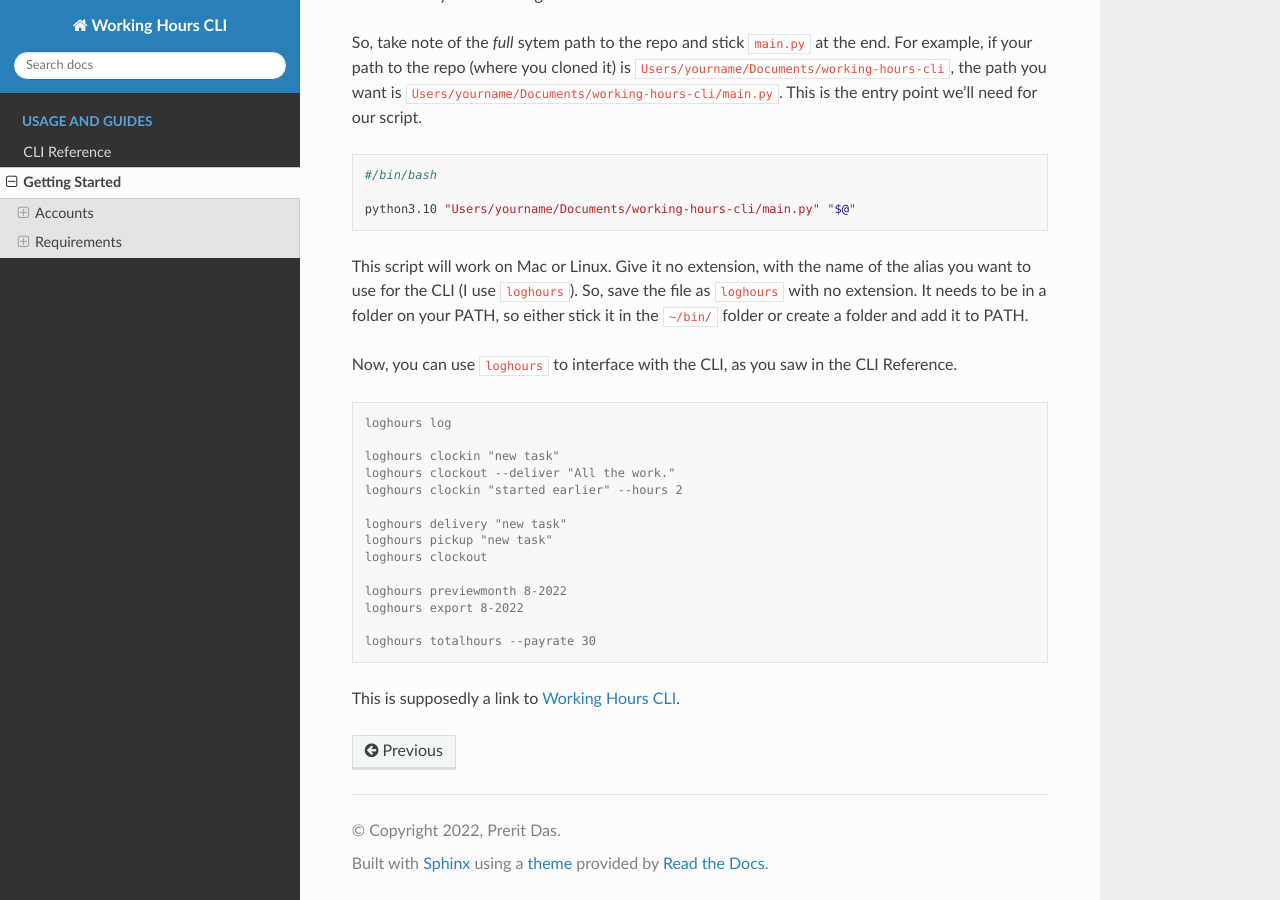
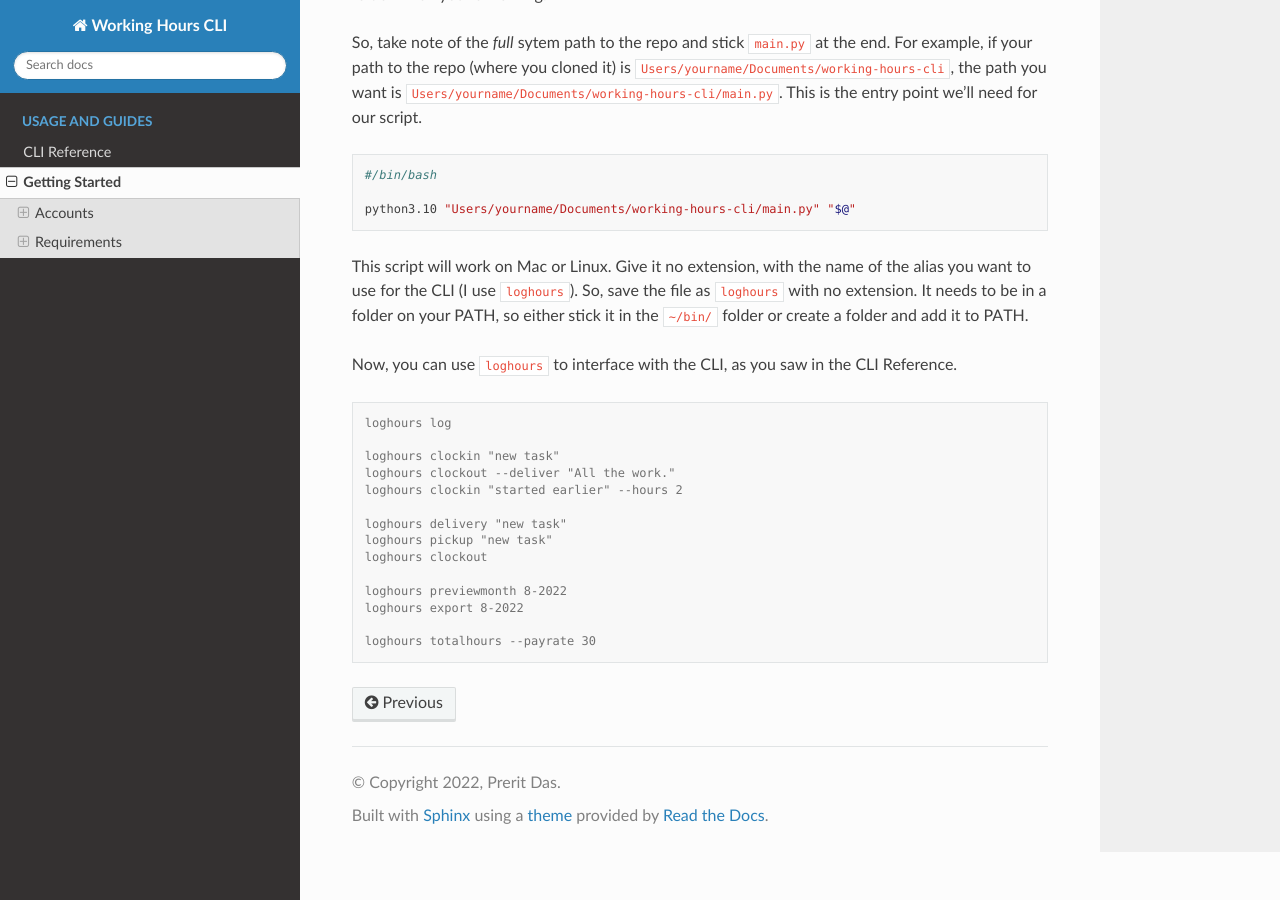
Before and after one commit to preritdas/working-hours-cli, a Sphinx documentation site: the page built from docs/source/gettingstarted.md, in a window 1280 px wide and 900 px high, scrolled down 3413 px. Built offline with Sphinx 7.4.7 and the Read the Docs theme 2.0.0, drawn with Linux system fonts in a browser that asks for light colours.

Commit message:
Remove index ref test.

````diff
--- a/docs/source/gettingstarted.md
+++ b/docs/source/gettingstarted.md
@@ -173,6 +173,3 @@ loghours export 8-2022
 
 loghours totalhours --payrate 30
 ```
-
-
-This is supposedly a link to {doc}`index`.
````
